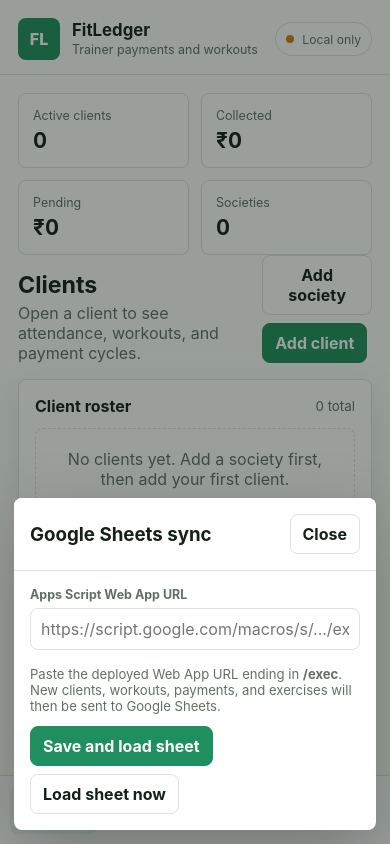
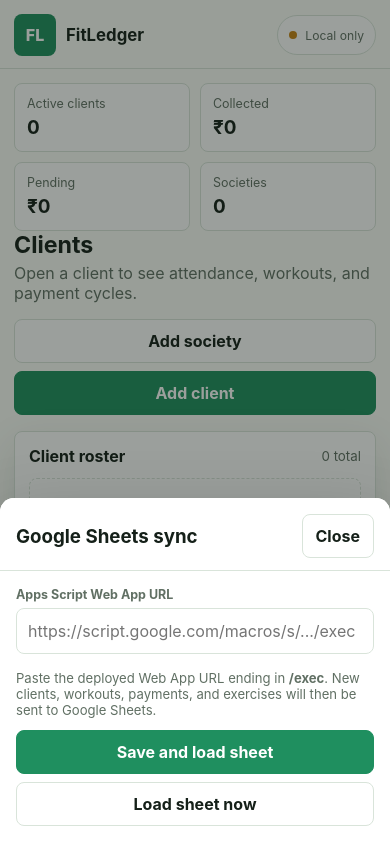
Before and after one commit to SB786-PM/fitledger-trainer, a website: page index.html in a window 390 px wide. Both pictures are taken after a click on the button "Local only". Drawn offline with Linux system fonts and the light colour scheme.

Commit message:
Improve mobile app usability

```diff
--- a/index.html
+++ b/index.html
@@ -2,9 +2,10 @@
 <html lang="en">
   <head>
     <meta charset="UTF-8" />
-    <meta name="viewport" content="width=device-width, initial-scale=1.0" />
+    <meta name="viewport" content="width=device-width, initial-scale=1.0, viewport-fit=cover" />
     <title>FitLedger Trainer</title>
     <meta name="theme-color" content="#1f8f5f" />
+    <meta name="format-detection" content="telephone=no" />
     <meta name="apple-mobile-web-app-capable" content="yes" />
     <meta name="apple-mobile-web-app-title" content="FitLedger" />
     <meta name="apple-mobile-web-app-status-bar-style" content="default" />
--- a/styles.css
+++ b/styles.css
@@ -24,6 +24,9 @@
   background: var(--paper);
   color: var(--ink);
   font-family: Inter, ui-sans-serif, system-ui, -apple-system, BlinkMacSystemFont, "Segoe UI", sans-serif;
+  -webkit-font-smoothing: antialiased;
+  -webkit-tap-highlight-color: transparent;
+  overscroll-behavior-y: none;
 }
 
 button,
@@ -35,11 +38,12 @@
 
 button {
   cursor: pointer;
+  touch-action: manipulation;
 }
 
 .app-shell {
   min-height: 100vh;
-  padding-bottom: 86px;
+  padding-bottom: calc(88px + env(safe-area-inset-bottom));
 }
 
 .topbar {
@@ -50,7 +54,7 @@
   justify-content: space-between;
   gap: 16px;
   align-items: center;
-  padding: 18px 18px 14px;
+  padding: calc(14px + env(safe-area-inset-top)) 14px 12px;
   background: rgba(251, 253, 248, 0.94);
   border-bottom: 1px solid var(--line);
   backdrop-filter: blur(14px);
@@ -59,7 +63,8 @@
 .brand {
   display: flex;
   align-items: center;
-  gap: 12px;
+  gap: 10px;
+  min-width: 0;
 }
 
 .brand-mark {
@@ -67,6 +72,7 @@
   place-items: center;
   width: 42px;
   height: 42px;
+  flex: 0 0 auto;
   border-radius: 8px;
   background: var(--green);
   color: white;
@@ -90,14 +96,15 @@
   display: flex;
   align-items: center;
   gap: 8px;
-  min-height: 34px;
-  padding: 7px 10px;
+  min-height: 40px;
+  padding: 8px 11px;
   border: 1px solid var(--line);
   border-radius: 999px;
   background: var(--panel);
   color: var(--muted);
   font-size: 0.76rem;
   white-space: nowrap;
+  flex: 0 0 auto;
 }
 
 button.sync-pill {
@@ -118,15 +125,16 @@
 .main {
   width: min(1140px, 100%);
   margin: 0 auto;
-  padding: 18px;
+  padding: 14px;
 }
 
 .view-title {
   display: flex;
-  align-items: end;
+  align-items: stretch;
   justify-content: space-between;
   gap: 16px;
   margin-bottom: 16px;
+  flex-direction: column;
 }
 
 .view-title h2 {
@@ -146,10 +154,11 @@
 
 .stats-grid {
   grid-template-columns: repeat(2, minmax(0, 1fr));
+  gap: 10px;
 }
 
 .stat {
-  padding: 14px;
+  padding: 12px;
   border: 1px solid var(--line);
   border-radius: 8px;
   background: var(--panel);
@@ -164,11 +173,11 @@
 .stat strong {
   display: block;
   margin-top: 5px;
-  font-size: 1.3rem;
+  font-size: 1.18rem;
 }
 
 .panel {
-  padding: 16px;
+  padding: 14px;
   border: 1px solid var(--line);
   border-radius: 8px;
   background: var(--panel);
@@ -187,6 +196,7 @@
   justify-content: space-between;
   gap: 12px;
   margin-bottom: 12px;
+  flex-wrap: wrap;
 }
 
 .section-head h3 {
@@ -206,7 +216,7 @@
 .client-card {
   display: grid;
   gap: 10px;
-  padding: 14px;
+  padding: 13px;
   border: 1px solid var(--line);
   border-radius: 8px;
   background: #fff;
@@ -236,6 +246,7 @@
   display: flex;
   justify-content: space-between;
   gap: 12px;
+  align-items: flex-start;
 }
 
 .client-main h3,
@@ -294,8 +305,8 @@
 }
 
 .btn {
-  min-height: 38px;
-  padding: 9px 12px;
+  min-height: 44px;
+  padding: 10px 13px;
   border: 1px solid var(--line);
   border-radius: 8px;
   background: #fff;
@@ -321,7 +332,7 @@
 
 .filters {
   display: grid;
-  grid-template-columns: 1fr 1fr;
+  grid-template-columns: 1fr;
   gap: 10px;
   margin-bottom: 14px;
 }
@@ -341,12 +352,13 @@
 .field select,
 .field textarea {
   width: 100%;
-  min-height: 42px;
+  min-height: 46px;
   border: 1px solid var(--line);
   border-radius: 8px;
-  padding: 9px 10px;
+  padding: 10px 11px;
   background: #fff;
   color: var(--ink);
+  font-size: 16px;
 }
 
 .field textarea {
@@ -421,19 +433,19 @@
   display: grid;
   grid-template-columns: repeat(4, 1fr);
   gap: 6px;
-  padding: 10px 10px max(10px, env(safe-area-inset-bottom));
+  padding: 8px 10px max(10px, env(safe-area-inset-bottom));
   background: rgba(255, 255, 255, 0.96);
   border-top: 1px solid var(--line);
   backdrop-filter: blur(14px);
 }
 
 .tab {
-  min-height: 48px;
+  min-height: 54px;
   border: 0;
   border-radius: 8px;
   background: transparent;
   color: var(--muted);
-  font-size: 0.72rem;
+  font-size: 0.74rem;
   font-weight: 800;
 }
 
@@ -471,15 +483,15 @@
   z-index: 30;
   display: grid;
   place-items: end center;
-  padding: 14px;
+  padding: 0;
   background: rgba(17, 28, 20, 0.42);
 }
 
 .modal {
-  width: min(520px, 100%);
-  max-height: min(92vh, 760px);
+  width: 100%;
+  max-height: calc(100vh - env(safe-area-inset-top));
   overflow: auto;
-  border-radius: 8px;
+  border-radius: 14px 14px 0 0;
   background: var(--panel);
   box-shadow: 0 24px 70px rgba(0, 0, 0, 0.24);
 }
@@ -491,7 +503,7 @@
   justify-content: space-between;
   align-items: center;
   gap: 12px;
-  padding: 16px;
+  padding: 16px 16px 12px;
   background: #fff;
   border-bottom: 1px solid var(--line);
 }
@@ -501,12 +513,12 @@
 }
 
 .modal-body {
-  padding: 16px;
+  padding: 16px 16px calc(18px + env(safe-area-inset-bottom));
 }
 
 .check-grid {
   display: grid;
-  grid-template-columns: repeat(2, minmax(0, 1fr));
+  grid-template-columns: 1fr;
   gap: 8px;
 }
 
@@ -514,11 +526,45 @@
   display: flex;
   align-items: center;
   gap: 8px;
-  min-height: 38px;
-  padding: 8px 10px;
+  min-height: 46px;
+  padding: 10px 11px;
   border: 1px solid var(--line);
   border-radius: 8px;
   background: #fff;
+}
+
+@media (max-width: 430px) {
+  .brand p {
+    display: none;
+  }
+
+  .sync-pill {
+    max-width: 132px;
+    overflow: hidden;
+    justify-content: center;
+    text-overflow: ellipsis;
+  }
+
+  .actions .btn {
+    flex: 1 1 calc(50% - 8px);
+  }
+
+  .actions .btn.primary,
+  .actions .btn.whatsapp {
+    flex-basis: 100%;
+  }
+
+  .client-main {
+    flex-direction: column;
+  }
+
+  .exercise-card {
+    grid-template-columns: 74px 1fr;
+  }
+
+  .exercise-thumb {
+    width: 74px;
+  }
 }
 
 @media (min-width: 760px) {
@@ -528,6 +574,11 @@
 
   .main {
     padding: 24px;
+  }
+
+  .view-title {
+    flex-direction: row;
+    align-items: end;
   }
 
   .stats-grid {
@@ -574,5 +625,12 @@
 
   .modal-backdrop {
     place-items: center;
+    padding: 14px;
+  }
+
+  .modal {
+    width: min(520px, 100%);
+    max-height: min(92vh, 760px);
+    border-radius: 8px;
   }
 }
```
Also changed, not shown: service-worker.js (+10 -2 lines).
